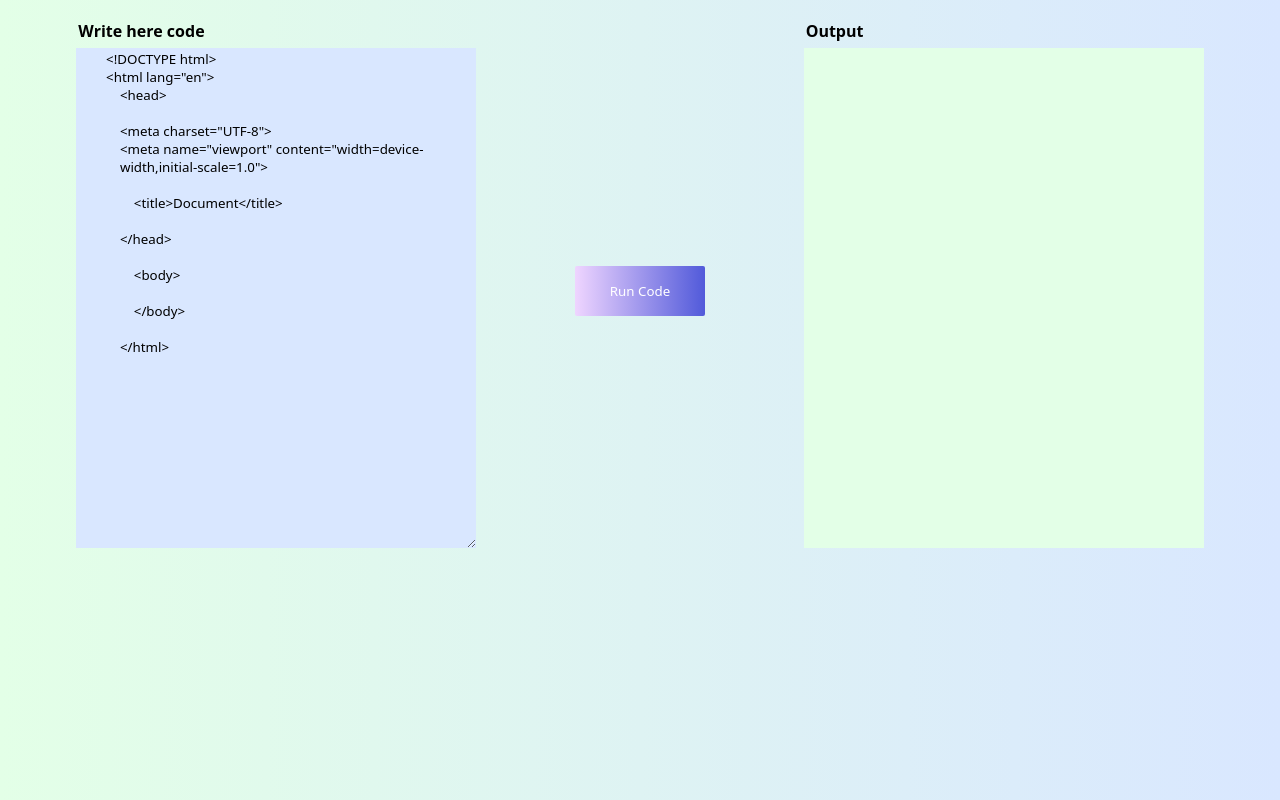
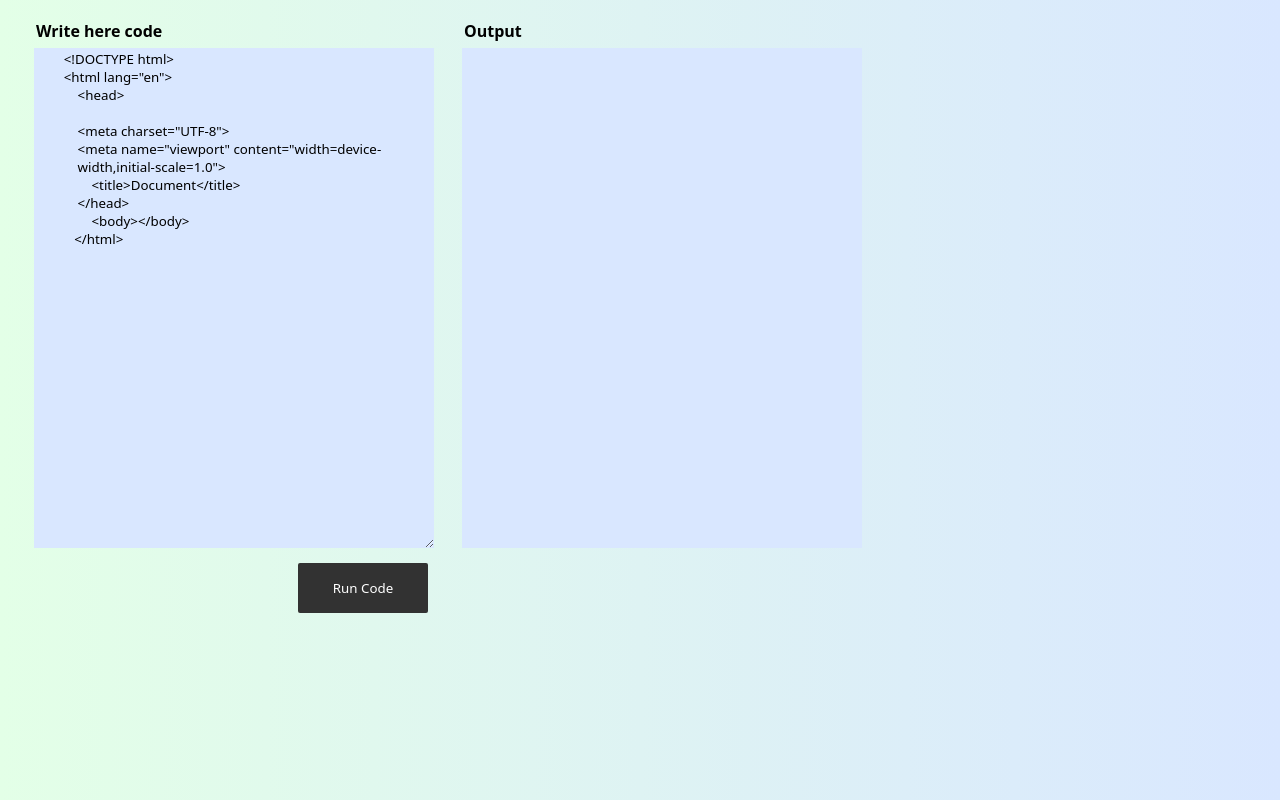
Before and after one commit to Akash8866394755/code-editor_js, a plain HTML site: page index.html in a window 1280 px wide. Drawn offline with Linux system fonts and the light colour scheme.

Commit message:
all are done

```diff
--- a/index.html
+++ b/index.html
@@ -11,8 +11,6 @@
     <div id="container">
 
         <div id="align">
-
-
         <div id="input">
             <fieldset>
                 <legend>Write here code</legend>
@@ -24,21 +22,16 @@
             <meta charset="UTF-8">
             <meta name="viewport" content="width=device-
             width,initial-scale=1.0">
-
                 <title>Document</title>
-
             </head>
-
-                <body>
-
-                </body>
-
-            </html>
+                <body></body>
+           </html>
                 </textarea>
             </fieldset>
+          <button id="run-btn">Run Code</button>
+
         </div>
 
-    <button id="run-btn">Run Code</button>
         <div>
             <fieldset>
                 <legend>Output</legend>
@@ -50,7 +43,6 @@
 
      </div>
 
-
     </div>
 </body>
 </html>
--- a/style/index.css
+++ b/style/index.css
@@ -11,7 +11,6 @@ body {
 }
 #align {
     display: flex;
-    justify-content: space-around;
     padding: 20px;
     /* background-color: dodgerblue; */
 
@@ -19,7 +18,6 @@ body {
 #container {
   height: 100vh;
   background: linear-gradient(90deg, #e3ffe7 0%, #d9e7ff 100%);
-
     display: flex;
     flex-direction: column;
     overflow: auto;
@@ -29,7 +27,10 @@ body {
     height: 500px;
     padding: 10px;
     overflow: auto;
-    background: #e3ffe7;
+    background: #d9e7ff;
+}
+#input {
+    position: relative;
 }
 fieldset {
     border: none;
@@ -46,11 +47,16 @@ legend {
 }
 #run-btn {
     border: none;
-    background: linear-gradient(90deg, #efd5ff 0%, #515ada 100%);
+    background: #323232;
     color: white;
     width: 130px;
     height: 50px;
     margin: auto 0;
     border-radius: 2px;
     cursor: pointer;
+    position: absolute;
+    right: 20px;
+    bottom: -50px;
+    font-weight: 300;
+
 }
```
